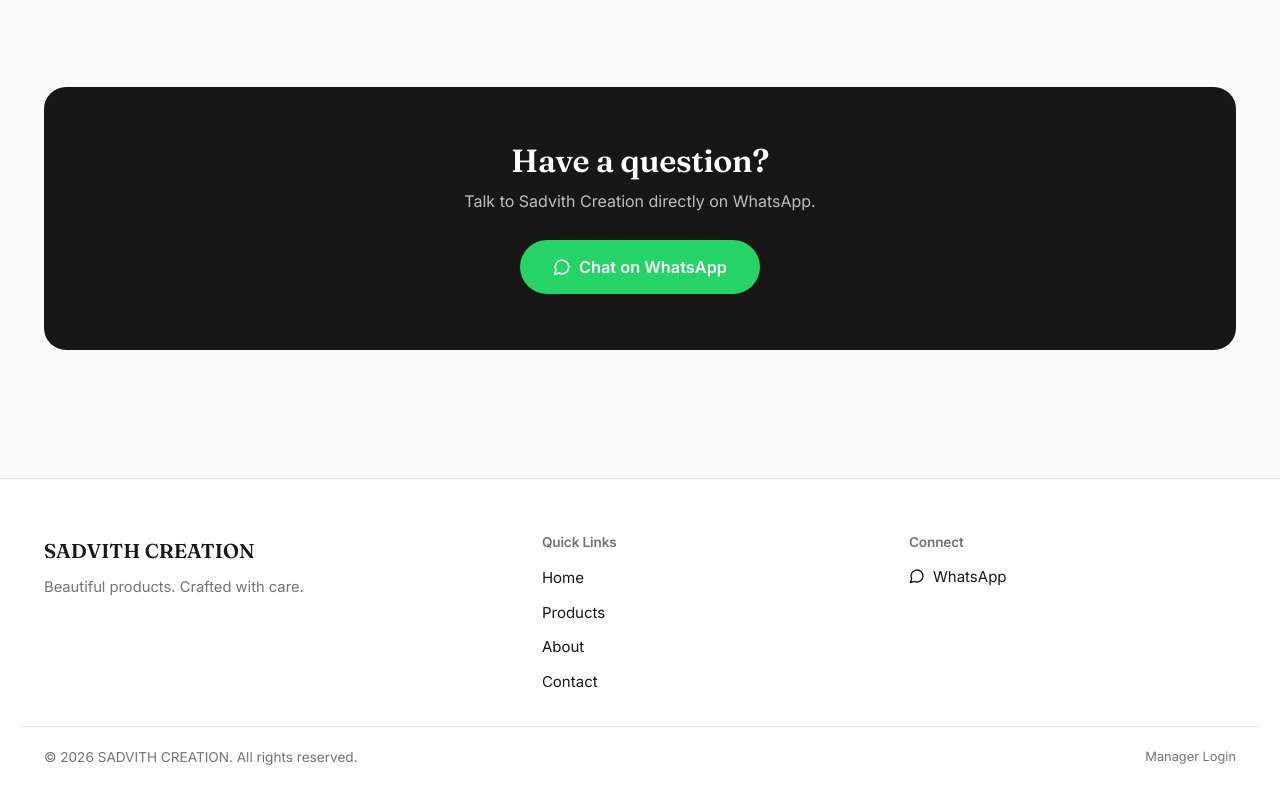
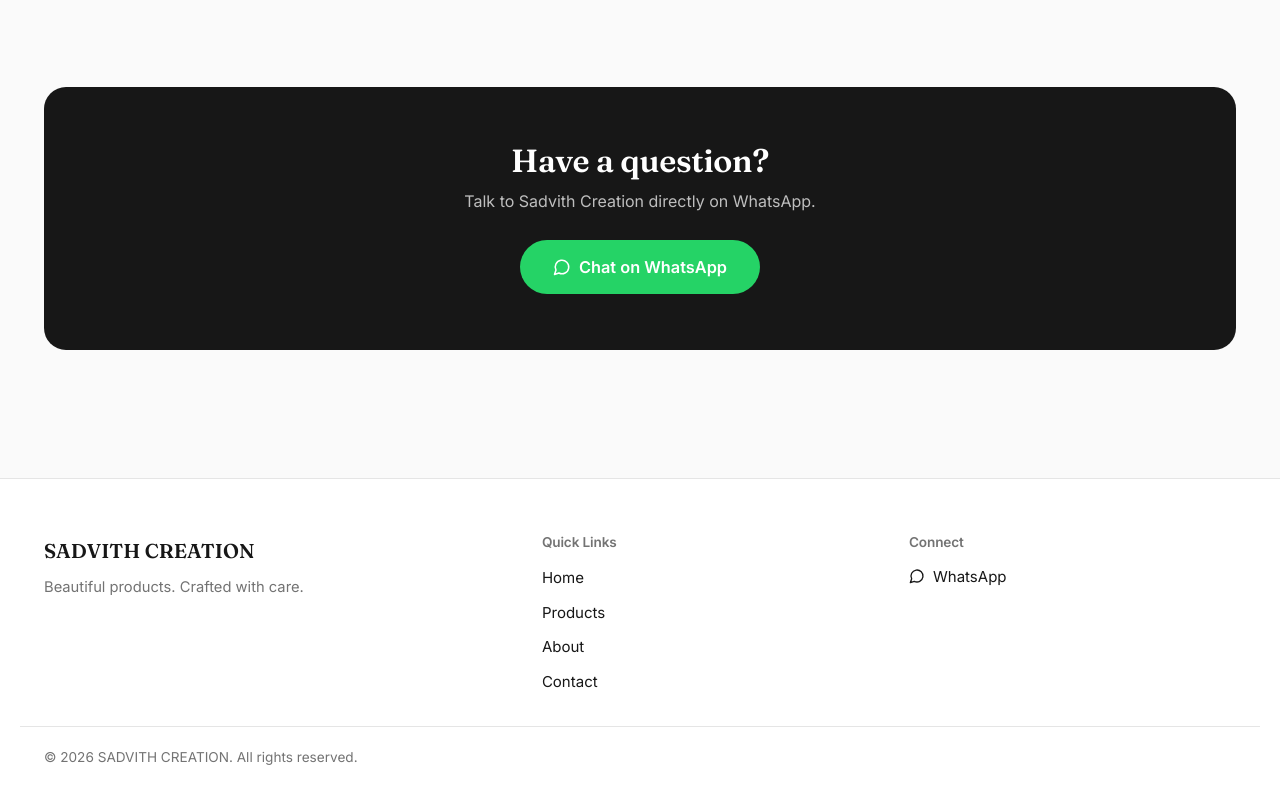
Before and after one commit to shriaigal/sadhvith_creation, a React (Vite) app in the folder frontend/: page / in a window 1280 px wide. Shown: the part 1442-2230 px from the top of the page. Built offline with nearby package versions, Linux system fonts and the light colour scheme; no server answers.

Commit message:
your changes

```diff
--- a/frontend/src/components/Footer.jsx
+++ b/frontend/src/components/Footer.jsx
@@ -69,9 +69,9 @@ export default function Footer() {
         <p>
           © {year} {config.brandName}. All rights reserved.
         </p>
-        <Link to="/manager/login" className="footer-manager-link">
+        {/* <Link to="/manager/login" className="footer-manager-link">
           Manager Login
-        </Link>
+        </Link> */}
       </div>
     </footer>
   );
```
